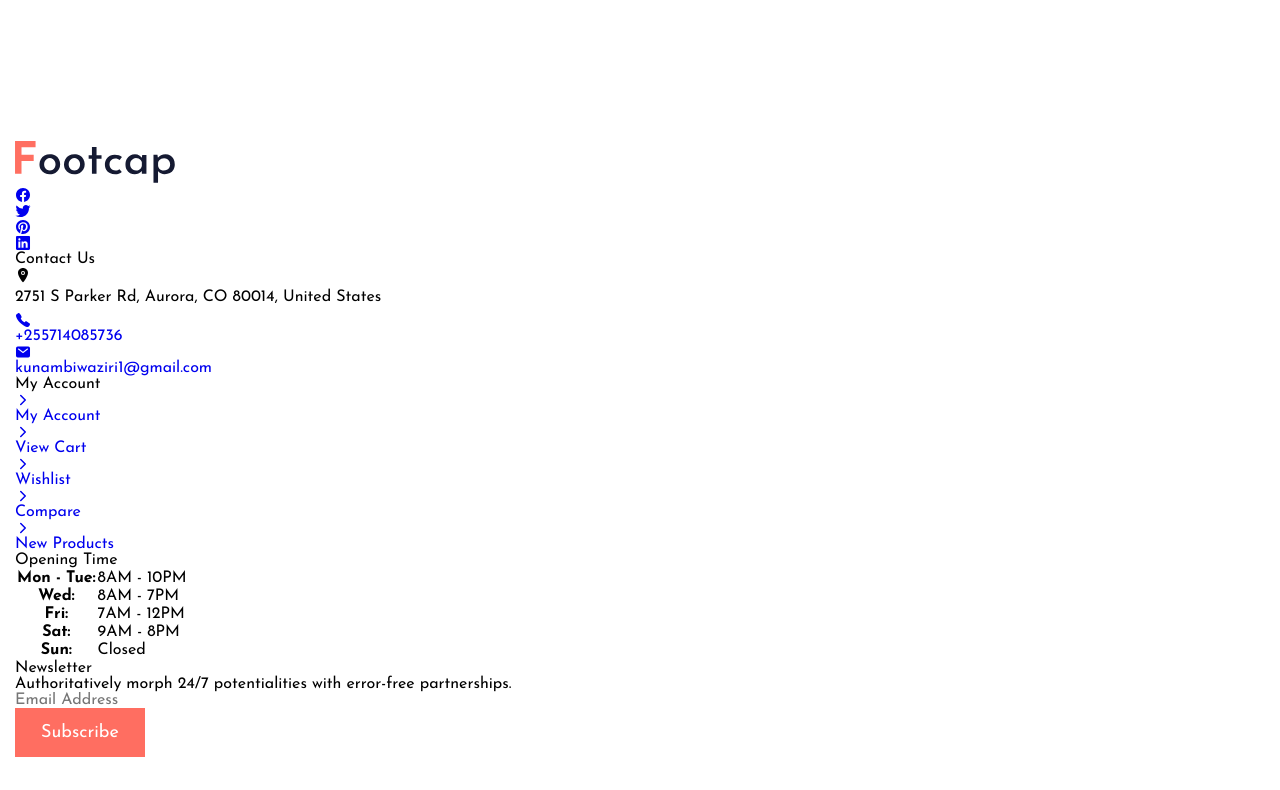
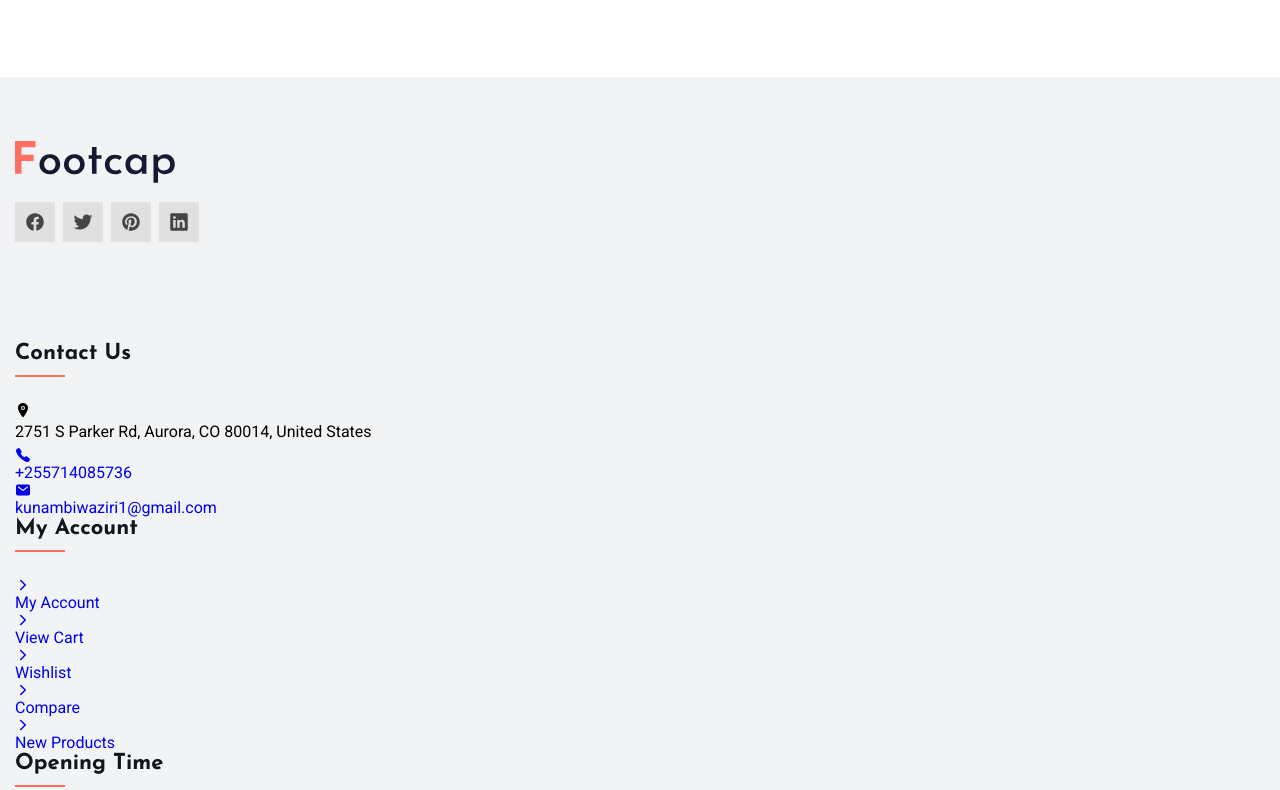
Before and after one commit to Wisdom-Kunambi/footShop, a plain HTML site: page index.html in a window 1280 px wide. Shown: the part 7646-8436 px from the top of the page. Drawn offline with nearby package versions, Linux system fonts and the light colour scheme.

Commit message:
style in the footer but not finish yet

```diff
--- a/assets/css/style.css
+++ b/assets/css/style.css
@@ -755,3 +755,60 @@ body {
 .insta-post-link:is(:hover, :focus) {
     opacity: 1;
 }
+
+/* Footer */
+
+.footer {
+    font-family: var(--ff-roboto);
+}
+
+.footer-top {
+    background: var(--cultured);
+}
+
+.footer-brand {
+    padding-bottom: 50px;
+    border-bottom: 1px var(--gainsboro);
+    margin-bottom: 50px;
+}
+
+.footer-brand .logo {
+    margin-bottom: 15px;
+}
+
+.social-list {
+    display: flex;
+    align-items: center;
+    gap: 8px;
+}
+
+.social-link {
+    background: var(--gainsboro);
+    color: var(--onyx);
+    font-size: 20px;
+    padding: 10px;
+    transition: var(--transition-1);
+}
+
+.social-link:is(:hover, :focus) {
+    background: var(--bittersweet);
+    color: var(--white);
+}
+
+.footer-list-title {
+    position: relative;
+    color: var(--rich-black-fogra-29);
+    font-family: var(--ff-josefin-sans);
+    font-size: var(--fs-3);
+    font-weight: var(--fw-700);
+    margin-bottom: 25px;
+}
+
+.footer-list-title::after {
+    content: "";
+    display: block;
+    width: 50px;
+    height: 2px;
+    background: var(--bittersweet);
+    margin-top: 10px;
+}
```
Also changed, not shown: 1 other file.
